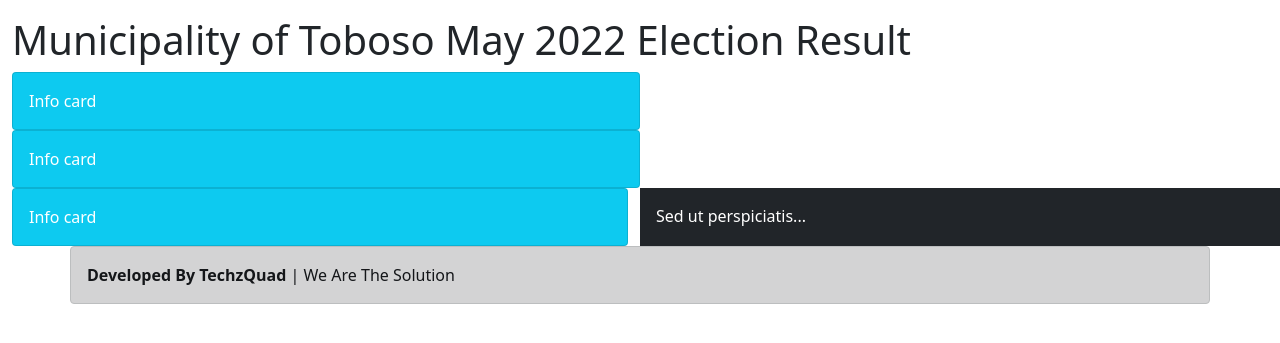
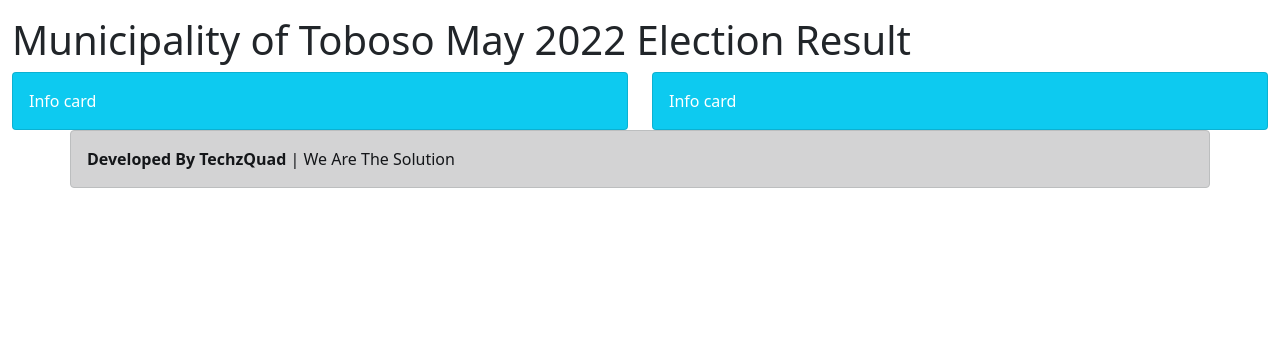
Before and after one commit to TechzQuad/Team-Asenso, a PHP site: page / in a window 1280 px wide. Shown: the part 56-399 px from the top of the page. Run offline with PHP 8.4, Linux system fonts and the light colour scheme.

Commit message:
Update index.php

```diff
--- a/index.php
+++ b/index.php
@@ -9,28 +9,17 @@
 
 <div class="container-fluid mt-3">
   <h1>Municipality of Toboso May 2022 Election Result</h1>
-  <div class="row">
-    <div class="col-md-12">
-      <div class="col-md-6">
-        <div class="card bg-info text-white">
-          <div class="card-body">Info card</div>
-        </div>
-      </div>
-      <div class="col-md-6">
-        <div class="card bg-info text-white">
-          <div class="card-body">Info card</div>
-        </div>
-      </div>
-  </div>
-</div>
+
 <div class="row">
     <div class="col-sm-6">
     <div class="card bg-info text-white">
-          <div class="card-body">Info card</div>
+        <div class="card-body">Info card</div>
         </div>
     </div>
-    <div class="col-sm-6 bg-dark text-white p-3">
-      Sed ut perspiciatis...
+    <div class="col-sm-6">
+    <div class="card bg-info text-white">
+        <div class="card-body">Info card</div>
+        </div>
     </div>
   </div>
 </div>
```
